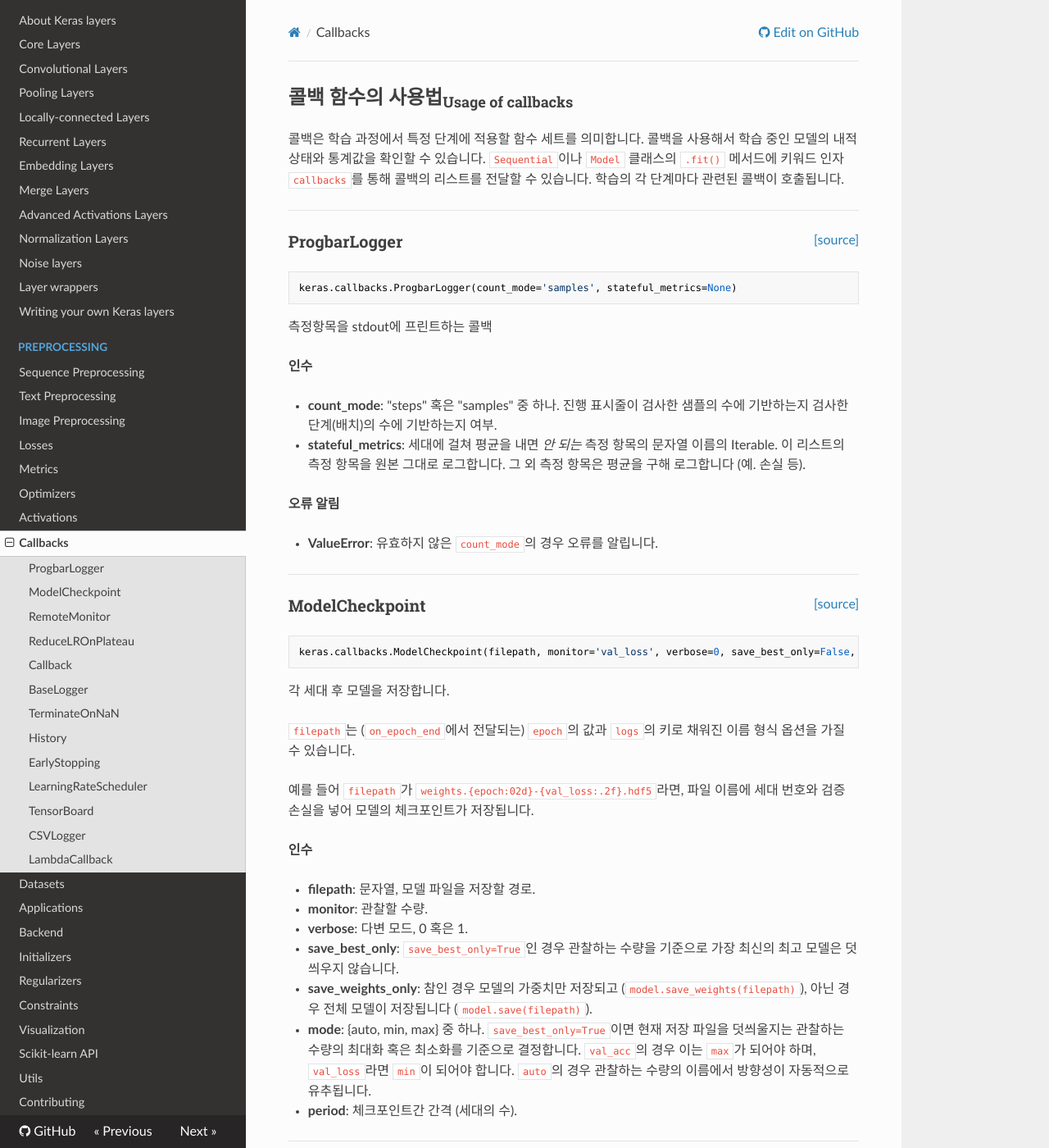
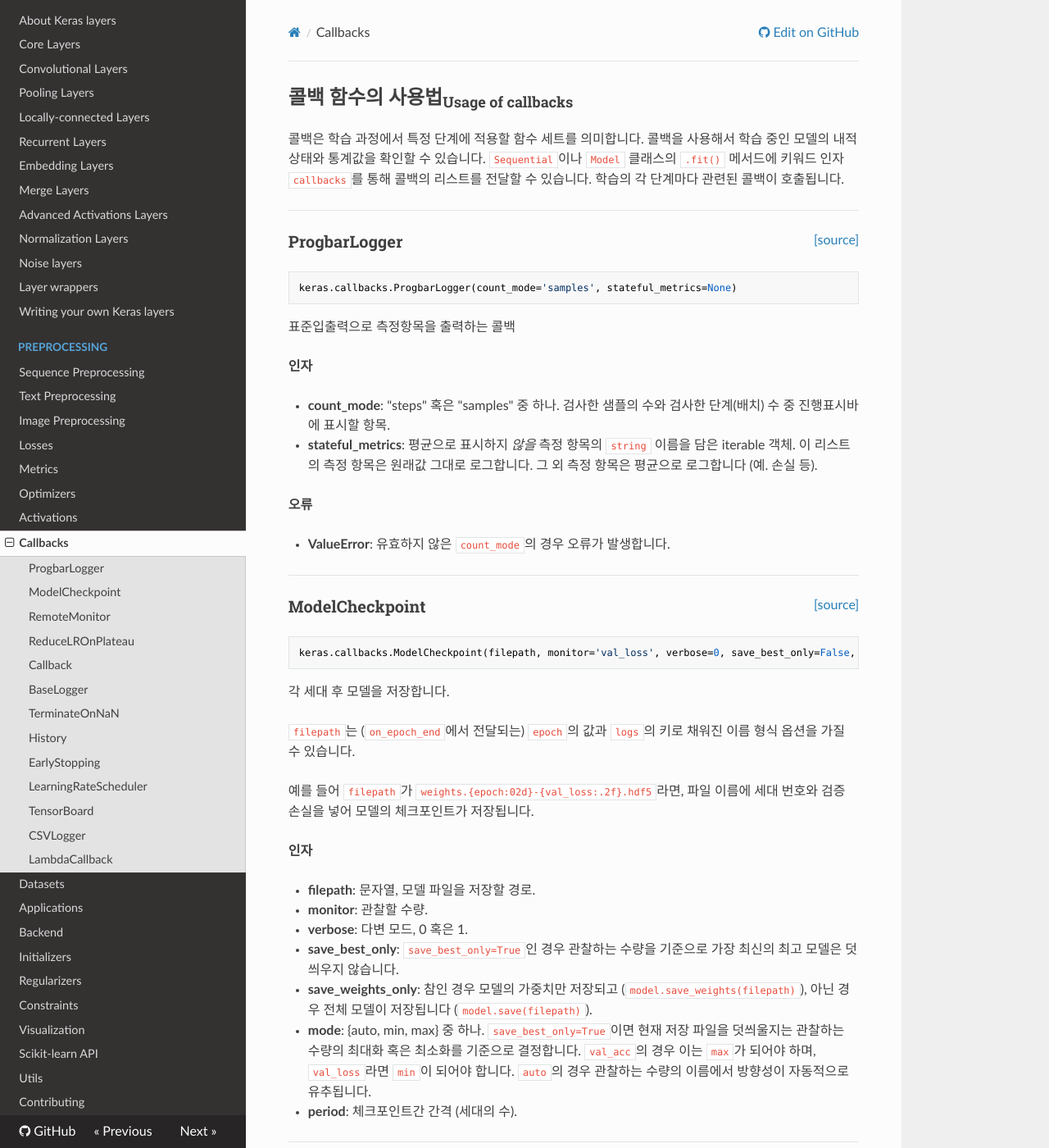
Before and after one commit to keras-team/keras-docs-ko, an MkDocs documentation site: the page built from sources/callbacks.md, in a window 1280 px wide and 1400 px high. Shown: the whole window at 82% size. Built offline with MkDocs 1.6.1, drawn with Linux system fonts in a browser that asks for light colours; nearby versions of some CDN libraries; some of the changed text lies outside the part shown.

Commit message:
Update callbacks.md
ProgbarLogger 수정
인수 -> 인자
오류처리 -> 오류

````diff
--- a/sources/callbacks.md
+++ b/sources/callbacks.md
@@ -11,21 +11,19 @@
 keras.callbacks.ProgbarLogger(count_mode='samples', stateful_metrics=None)
 ```
 
-측정항목을 stdout에 프린트하는 콜백
+표준입출력으로 측정항목을 출력하는 콜백
 
-__인수__
+__인자__
 
 - __count_mode__: "steps" 혹은 "samples" 중 하나.
-    진행 표시줄이 검사한 샘플의 수에 기반하는지
-    검사한 단계(배치)의 수에 기반하는지 여부.
-- __stateful_metrics__: 세대에 걸쳐 평균을 내면 *안 되는*
-    측정 항목의 문자열 이름의 Iterable.
-    이 리스트의 측정 항목을 원본 그대로 로그합니다.
-    그 외 측정 항목은 평균을 구해 로그합니다 (예. 손실 등).
+    검사한 샘플의 수와 검사한 단계(배치) 수 중 진행표시바에 표시할 항목.
+- __stateful_metrics__: 평균으로 표시하지 *않을* 측정 항목의 `string` 이름을 담은 iterable 객체.
+    이 리스트의 측정 항목은 원래값 그대로 로그합니다.
+    그 외 측정 항목은 평균으로 로그합니다 (예. 손실 등).
 
-__오류 알림__
+__오류__
 
-- __ValueError__: 유효하지 않은 `count_mode`의 경우 오류를 알립니다.
+- __ValueError__: 유효하지 않은 `count_mode`의 경우 오류가 발생합니다.
 
 ----
 
@@ -46,7 +44,7 @@ keras.callbacks.ModelCheckpoint(filepath, monitor='val_loss', verbose=0, save_be
 파일 이름에 세대 번호와 검증 손실을 넣어
 모델의 체크포인트가 저장됩니다.
 
-__인수__
+__인자__
 
 - __filepath__: 문자열, 모델 파일을 저장할 경로.
 - __monitor__: 관찰할 수량.
@@ -85,7 +83,7 @@ keras.callbacks.RemoteMonitor(root='http://localhost:9000', path='/publish/epoch
 send_as_json이 참으로 설정된 경우, 요청의 내용 종류는
 application/json입니다. 그 외는 형식 내 직렬화된 JSON이 보내집니다.
 
-__인수__
+__인자__
 
 - __root__: 문자열; 표적 서버의 최상위 url.
 - __path__: 문자열; 이벤트가 보내질 `root`를 기준으로 한 상대적 경로
@@ -121,7 +119,7 @@ reduce_lr = ReduceLROnPlateau(monitor='val_loss', factor=0.2,
 model.fit(X_train, Y_train, callbacks=[reduce_lr])
 ```
 
-__인수__
+__인자__
 
 - __monitor__: 관찰할 수량.
 - __factor__: 학습 속도를 줄일 인수.
@@ -194,7 +192,7 @@ keras.callbacks.BaseLogger(stateful_metrics=None)
 
 이 콜백은 모든 케라스 모델에 자동적으로 적용됩니다.
 
-__인수__
+__인자__
 
 - __stateful_metrics__: 세대에 걸쳐 평균을 내면 *안 되는*
     측정 항목의 문자열 이름의 Iterable.
@@ -239,7 +237,7 @@ keras.callbacks.EarlyStopping(monitor='val_loss', min_delta=0, patience=0, verbo
 
 관찰하는 수량이 개선되지 않으면 학습을 멈춥니다.
 
-__인수__
+__인자__
 
 - __monitor__: 관찰할 수량.
 - __min_delta__: 관찰하는 수량이 향상되었다고 판단할
@@ -281,7 +279,7 @@ keras.callbacks.LearningRateScheduler(schedule, verbose=0)
 
 학습 속도 스케쥴러.
 
-__인수__
+__인자__
 
 - __schedule__: 세대 색인(정수, 0에서 색인 시작)과 현재
     학습 속도를 인풋으로 받고, 새로운 학습 속도를
@@ -317,7 +315,7 @@ tensorboard --logdir=/full_path_to_your_logs
 (텐서플로우가 설치만 되어있다면), TensorBoard가 동작하기는 하지만,
 손실과 측정 항목 플롯을 보여주는 기능만 사용이 가능합니다.
 
-__인수__
+__인자__
 
 - __log_dir__: TensorBoard가 구문 분석할 로그 파일을
     저장할 위치 경로.
@@ -379,7 +377,7 @@ csv_logger = CSVLogger('training.log')
 model.fit(X_train, Y_train, callbacks=[csv_logger])
 ```
 
-__인수__
+__인자__
 
 - __filename__: csv 파일의 파일 이름, 예. 'run/log.csv'.
 - __separator__: csv 파일의 성분을 분리하는데 사용할 문자열.
@@ -408,7 +406,7 @@ keras.callbacks.LambdaCallback(on_epoch_begin=None, on_epoch_end=None, on_batch_
 - `on_train_begin`과 `on_train_end`는 다음 위치적 인수를 전달 받습니다:
 `logs`
 
-__인수__
+__인자__
 
 - __on_epoch_begin__: 각 세대의 시작에 호출됩니다.
 - __on_epoch_end__: 각 세대의 끝에 호출됩니다.
````
